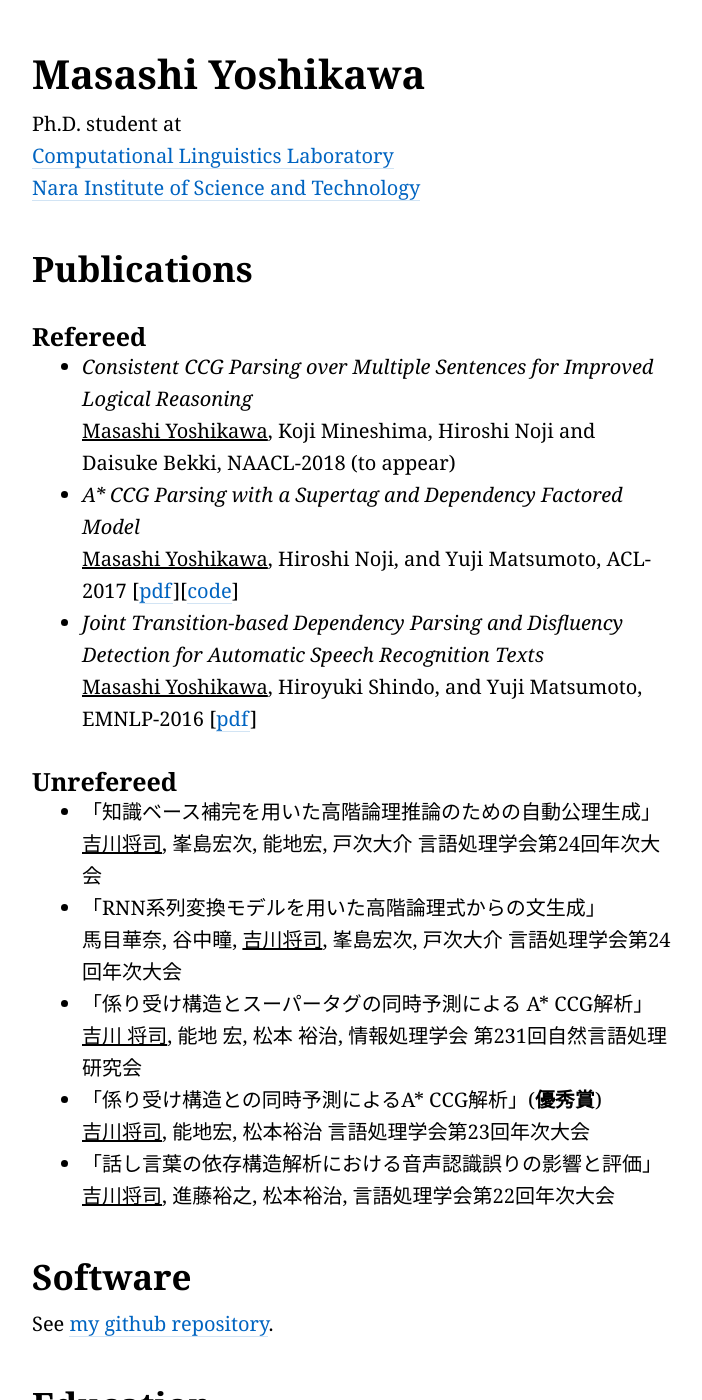
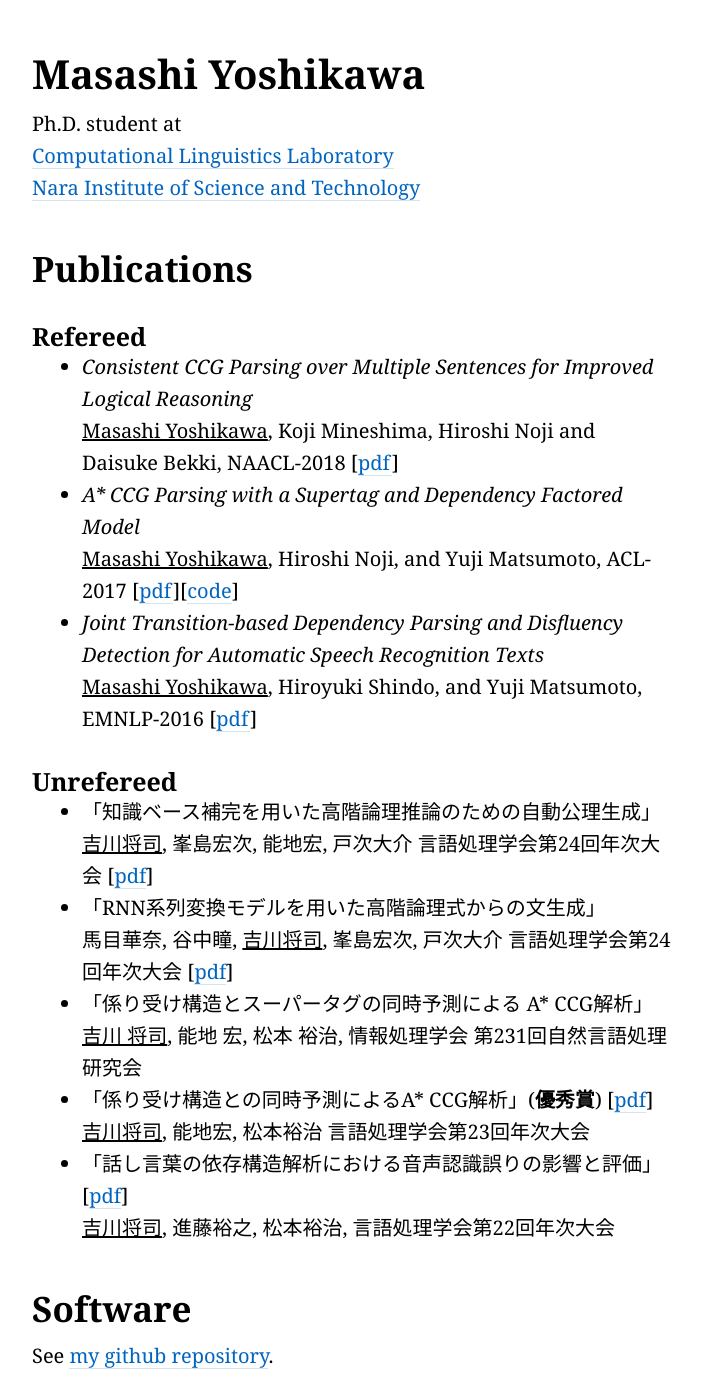
Before and after one commit to masashi-y/masashi-y.github.io, a Jekyll site: the page built from index.md, in a window 1280 px wide and 1400 px high. Shown: the whole window, without its empty margins (288-990 px from the left). Built offline with Jekyll 4.4.1, drawn with Linux system fonts in a browser that asks for light colours.

Commit message:
update naacl2018

```diff
--- a/index.md
+++ b/index.md
@@ -11,7 +11,7 @@ Ph.D. student at
 ## Publications
 ### Refereed
 * _Consistent CCG Parsing over Multiple Sentences for Improved Logical Reasoning_
-<u>Masashi Yoshikawa</u>, Koji Mineshima, Hiroshi Noji and Daisuke Bekki, NAACL-2018 (to appear)
+<u>Masashi Yoshikawa</u>, Koji Mineshima, Hiroshi Noji and Daisuke Bekki, NAACL-2018 [[pdf](./papers/ccg_naacl2018.pdf)]
 * _A\* CCG Parsing with a Supertag and Dependency Factored Model_
 <u>Masashi Yoshikawa</u>, Hiroshi Noji, and Yuji Matsumoto, ACL-2017
 [[pdf](./papers/ccg_acl2017.pdf)][[code](https://github.com/masashi-y/depccg)]
@@ -21,14 +21,14 @@ Ph.D. student at
 
 ### Unrefereed
 * 「知識ベース補完を用いた高階論理推論のための自動公理生成」
-<u>吉川将司</u>, 峯島宏次, 能地宏, 戸次大介 言語処理学会第24回年次大会
+<u>吉川将司</u>, 峯島宏次, 能地宏, 戸次大介 言語処理学会第24回年次大会 [[pdf](./papers/kbc_nlp2018.pdf)]
 * 「RNN系列変換モデルを用いた高階論理式からの文生成」
-馬目華奈, 谷中瞳, <u>吉川将司</u>, 峯島宏次, 戸次大介 言語処理学会第24回年次大会
+馬目華奈, 谷中瞳, <u>吉川将司</u>, 峯島宏次, 戸次大介 言語処理学会第24回年次大会 [[pdf](./papers/encdec_nlp2018.pdf)]
 * 「係り受け構造とスーパータグの同時予測による A\* CCG解析」
 <u>吉川 将司</u>, 能地 宏, 松本 裕治, 情報処理学会 第231回自然言語処理研究会
-* 「係り受け構造との同時予測によるA\* CCG解析」(__優秀賞__)
+* 「係り受け構造との同時予測によるA\* CCG解析」(__優秀賞__) [[pdf](./papers/ccg_nlp2017.pdf)]
 <u>吉川将司</u>, 能地宏, 松本裕治 言語処理学会第23回年次大会
-* 「話し言葉の依存構造解析における音声認識誤りの影響と評価」
+* 「話し言葉の依存構造解析における音声認識誤りの影響と評価」[[pdf](./papers/dep_nlp2017.pdf)]
 <u>吉川将司</u>, 進藤裕之, 松本裕治, 言語処理学会第22回年次大会
 
 ## Software
```
Also changed, not shown: 5 other files.
